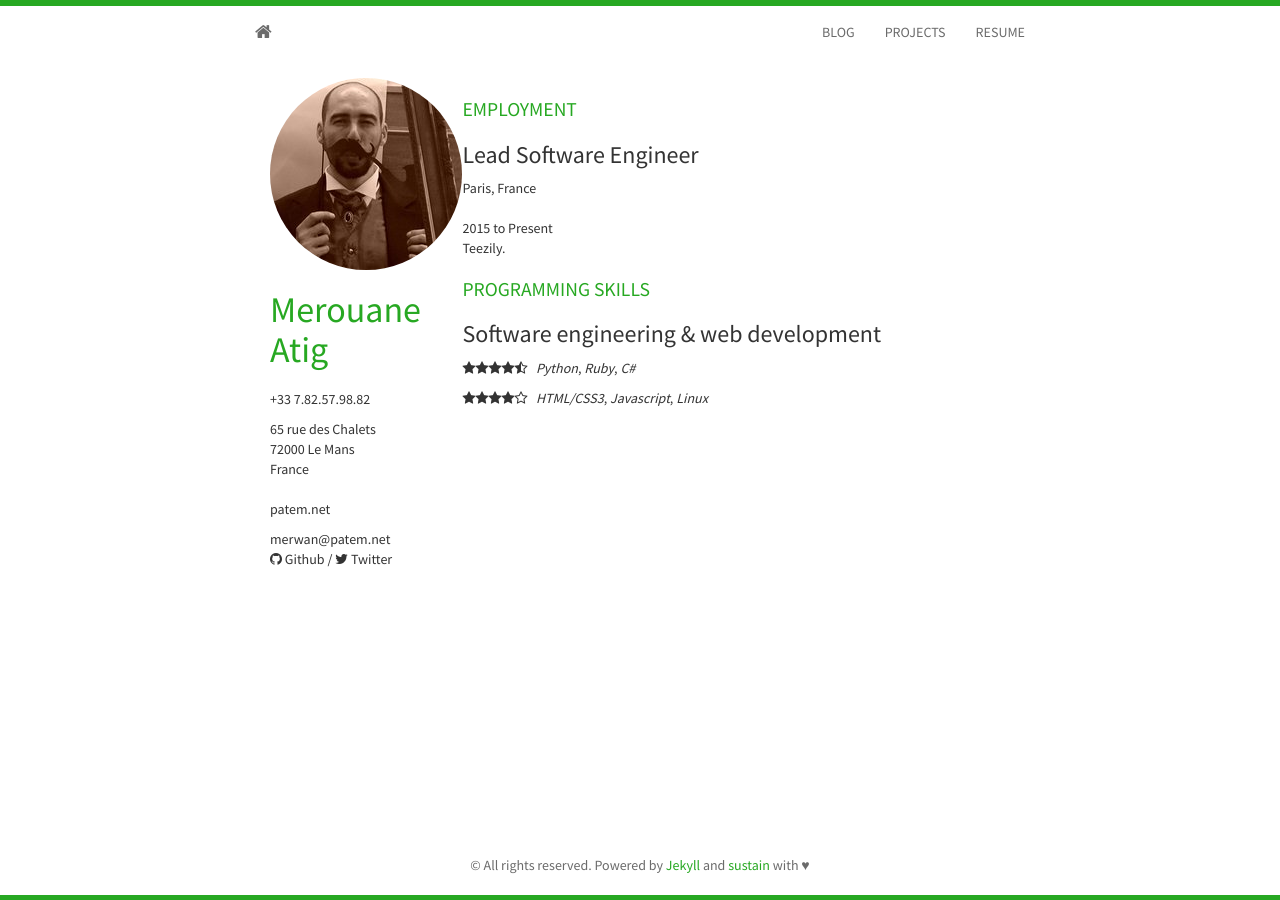
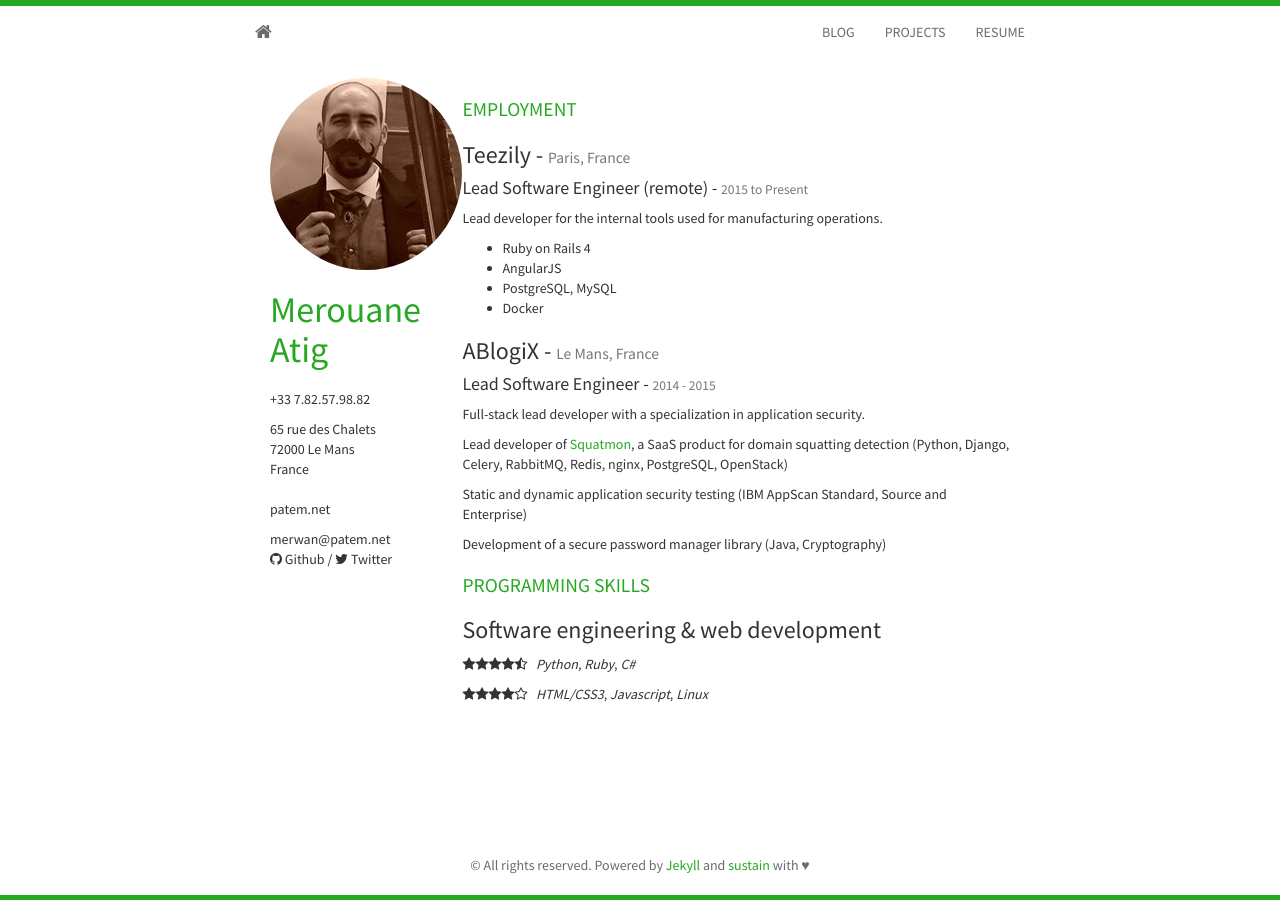
Before and after one commit to merwan/merwan.github.io, a Jekyll site: the page built from resume.html, in a window 1280 px wide. Built offline with Jekyll 4.4.1, drawn with Linux system fonts in a browser that asks for light colours; nearby versions of some CDN libraries.

Commit message:
Update resume

```diff
--- a/resume.html
+++ b/resume.html
@@ -30,13 +30,29 @@
       <h2>Employment</h2>
       <article>
         <header>
-          <h3>Lead Software Engineer</h3>
-          <span><address>Paris, France</address><time>2015 to Present</time></span>
+          <h3>Teezily - <small>Paris, France</small></h3>
+          <h4>Lead Software Engineer (remote) - <small>2015 to Present</small></h4>
         </header>
-        <p>Teezily.</p>
+        <p>Lead developer for the internal tools used for manufacturing operations.</p>
+        <ul>
+          <li>Ruby on Rails 4</li>
+          <li>AngularJS</li>
+          <li>PostgreSQL, MySQL</li>
+          <li>Docker</li>
+        </ul>
+      </article>
+      <article>
+        <header>
+          <h3>ABlogiX - <small>Le Mans, France</small></h3>
+          <h4>Lead Software Engineer - <small>2014 - 2015</small></h4>
+        </header>
+        <p>Full-stack lead developer with a specialization in application security.</p>
+        <p>Lead developer of <a href="https://www.squatmon.com">Squatmon</a>, a SaaS product for domain squatting detection (Python, Django, Celery, RabbitMQ, Redis, nginx, PostgreSQL, OpenStack)</p>
+        <p>Static and dynamic application security testing (IBM AppScan Standard, Source and Enterprise)</p>
+        <p>Development of a secure password manager library (Java, Cryptography)</p>
       </article>
     </section>
-    <section class="thirteen columns">
+    <section>
       <h2>Programming Skills</h3>
       <article>
         <header>
```
